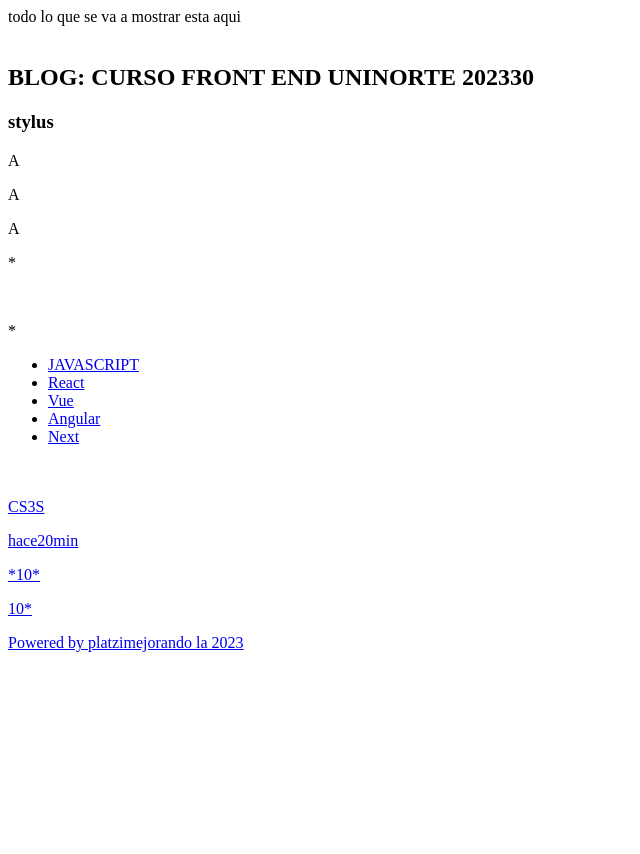
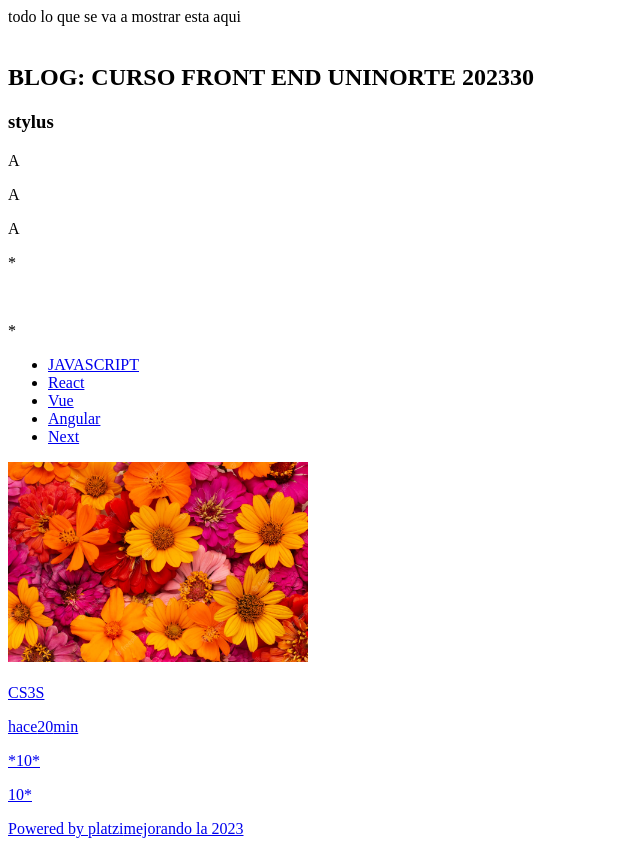
Before and after one commit to vreniz/blog, a website: page index.html in a window 1280 px wide. Shown: the whole page, without its empty margins (0-640 px from the left). Before the commit the page ends 800 px from the top, so only its background shows below. Drawn offline with Linux system fonts and the light colour scheme.

Commit message:
version 4

```diff
--- a/index.html
+++ b/index.html
@@ -58,7 +58,7 @@
       <article>
         <div class="contenido"></div>
         <div class="portada">
-          <img src="" alt="">
+          <img src="/flores.avif" alt="" style="height: 200px;">
         </div>
 
         <div class="informacion">
```
Also changed, not shown: flores.avif (added).
